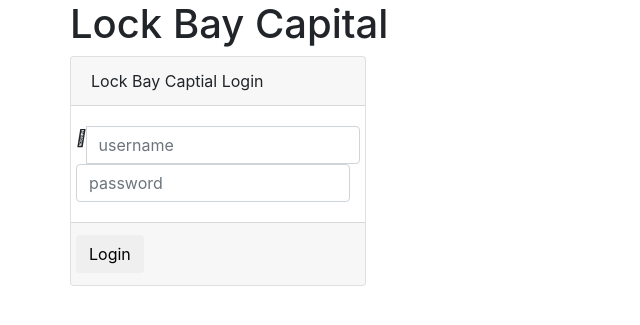
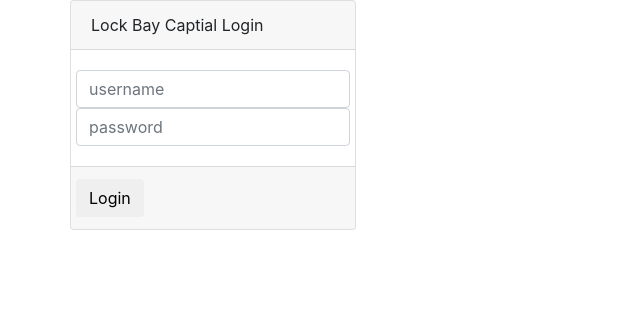
Before and after one commit to johntcarroll/ajj, a PHP site: page /database_name/ in a window 1280 px wide. Shown: the top 325 px of the page, without its empty margins (0-640 px from the left). Run offline with PHP 8.4, Linux system fonts and the light colour scheme.

Commit message:
login testing

```diff
--- a/index.php
+++ b/index.php
@@ -1,15 +1,9 @@
 <html>
     <head>
         <link rel="stylesheet" href="https://stackpath.bootstrapcdn.com/bootstrap/4.1.3/css/bootstrap.min.css" integrity="sha384-MCw98/SFnGE8fJT3GXwEOngsV7Zt27NXFoaoApmYm81iuXoPkFOJwJ8ERdknLPMO" crossorigin="anonymous">
-        <link href="https://maxcdn.bootstrapcdn.com/font-awesome/4.7.0/css/font-awesome.min.css" rel="stylesheet">
     </head>
     <body>
         <div class='container'>
-            <div class='row'>
-                <div class='col-xs-12'>
-                    <h1>Lock Bay Capital</h1>
-                </div>
-            </div>
             <div class='row'>
                 <div class='col-xs-4 col-xs-offset-4'>
                     <div class='card'>
@@ -20,9 +14,6 @@
                             <div class='row'>
                                 <div class='col-xs-12'>
                                     <div class='input-group'>
-                                        <div class='input-group-prepend'>
-                                            <i class="fas fa-user"></i>
-                                        </div>
                                         <input class='form-control' name='username' placeholder='username' />
                                     </div>
                                 </div>
```
